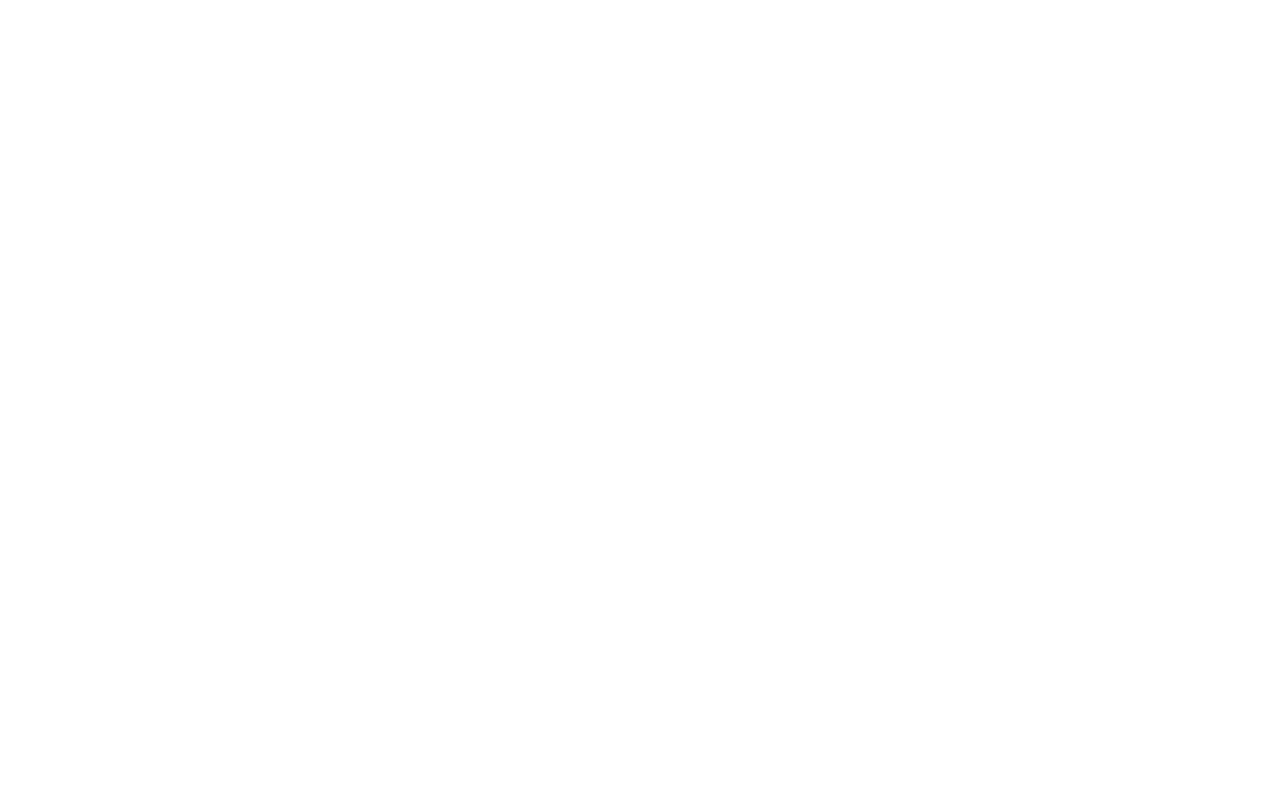
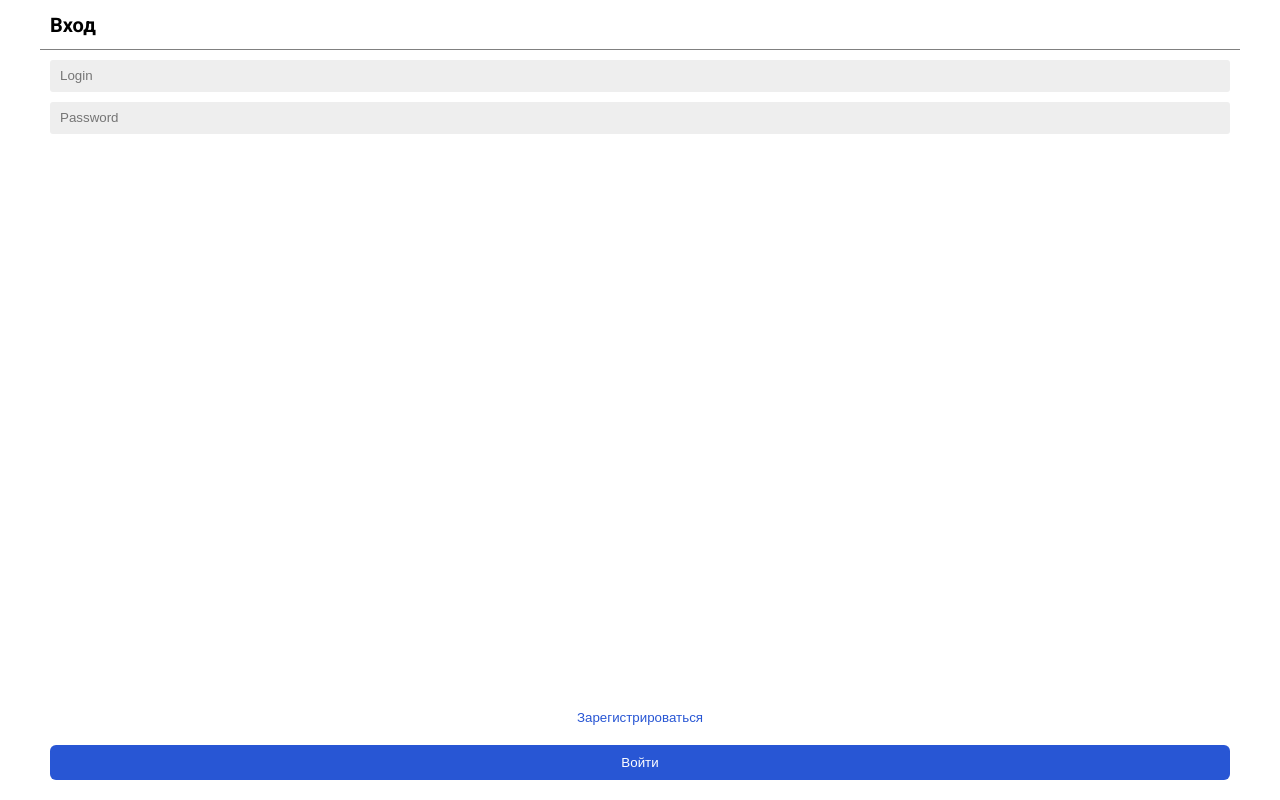
Before and after one commit to ianomokonov/picturim-react, a React (Create React App) app: page /login in a window 1280 px wide. Before the commit this address had no page. Built offline with nearby package versions, Linux system fonts and the light colour scheme.

Commit message:
форма входа и регистрации

```diff
--- a/src/App.tsx
+++ b/src/App.tsx
@@ -4,6 +4,7 @@
 import { Actions } from './pages/actions/Actions';
 import { Comments } from './pages/comments/Comments';
 import { CreatePost } from './pages/create-post/CreatePost';
+import { Login } from './pages/login/Login';
 import { Main } from './pages/main/Main';
 import { PostPage } from './pages/post/Post';
 import { Profile } from './pages/profile/Profile';
@@ -18,6 +19,7 @@
                 <Route path="actions" element={<Actions />} />
                 <Route path="profile" element={<Profile />} />
                 <Route path="comments" element={<Comments />} />
+                <Route path="login" element={<Login />} />
                 <Route path="post/:id" element={<PostPage />} />
             </Route>
         </Routes>
--- a/src/components/input/Input.props.ts
+++ b/src/components/input/Input.props.ts
@@ -1,5 +1,8 @@
+import { ReactElement } from 'react';
+
 export interface InputProps {
     value: string;
     placeholder?: string;
     setValue: (value: string) => void;
+    icon?: ReactElement;
 }
--- a/src/components/input/Input.tsx
+++ b/src/components/input/Input.tsx
@@ -3,19 +3,19 @@
 import { InputProps } from './Input.props';
 import cn from 'classnames';
 
-export const Input = ({ value, placeholder, setValue }: InputProps): ReactElement => {
+export const Input = ({ value, placeholder, setValue, icon }: InputProps): ReactElement => {
     return (
-        <div className="control control_prepend">
+        <div className={cn('control', { control_prepend: icon })}>
             <input
                 value={value}
                 className={cn(styles.input, 'input')}
                 type="text"
-                placeholder={placeholder || 'Поиск'}
+                placeholder={placeholder ?? 'Поиск'}
                 onInput={({ currentTarget }: FormEvent<HTMLInputElement>) =>
                     setValue(currentTarget.value)
                 }
             />
-            <i className="fas fa-search prepended"></i>
+            {icon && <span className="prepend">{icon}</span>}
         </div>
     );
 };
--- a/src/contexts/HeaderContext.tsx
+++ b/src/contexts/HeaderContext.tsx
@@ -4,7 +4,9 @@
 export interface IHeaderContext {
     title: string;
     actions: ReactElement | undefined;
-    setHeader: (title?: string, actions?: ReactElement) => void;
+    hasFooter: boolean;
+    setHeader: (title?: string, actions?: ReactElement, hasFooter?: boolean) => void;
+    setFooter: (has: boolean) => void;
 }
 
 const defaultState = {
@@ -14,19 +16,28 @@
             <i className="fas fa-comment-dots"></i>
         </div>
     ),
+    hasFooter: true,
     setHeader: () => {},
+    setFooter: () => {},
 };
 
 export const HeaderContext = createContext<IHeaderContext>(defaultState);
 
 export const HeaderContextProvider = ({ children }: PropsWithChildren<{}>) => {
     const [titleState, setTitleState] = useState<string>(defaultState.title);
+    const [footerState, setFooterState] = useState<boolean>(defaultState.hasFooter);
     const [actionsState, setActionsState] = useState<ReactElement | undefined>(
         defaultState.actions,
     );
 
-    const setHeader = (title?: string, actions?: ReactElement) => {
+    const setHeader = (title?: string, actions?: ReactElement, hasFooter: boolean = true) => {
         setTitleState(title || defaultState.title);
+        if (hasFooter) {
+            setFooter(true);
+        } else {
+            setFooter(false);
+        }
+
         if (!title) {
             setActionsState(actions || defaultState.actions);
             return;
@@ -34,8 +45,20 @@
         setActionsState(actions);
     };
 
+    const setFooter = (has: boolean) => {
+        setFooterState(has);
+    };
+
     return (
-        <HeaderContext.Provider value={{ title: titleState, actions: actionsState, setHeader }}>
+        <HeaderContext.Provider
+            value={{
+                title: titleState,
+                actions: actionsState,
+                setHeader,
+                setFooter,
+                hasFooter: footerState,
+            }}
+        >
             {children}
         </HeaderContext.Provider>
     );
--- a/src/controls.scss
+++ b/src/controls.scss
@@ -11,13 +11,16 @@
 
         .input {
             padding-left: 3rem;
+        }
+    }
 
-            &:focus {
-                border: none;
-                outline: none;
-                & ~ .prepended {
-                    color: black;
-                }
+    .input {
+        padding-left: 1rem;
+        &:focus {
+            border: none;
+            outline: none;
+            & ~ .prepended {
+                color: black;
             }
         }
     }
--- a/src/layout/Layout.module.scss
+++ b/src/layout/Layout.module.scss
@@ -18,4 +18,11 @@
     &__footer {
         grid-area: footer;
     }
+
+    &_no-footer {
+        grid-template-areas:
+            'header'
+            'body';
+        grid-template-rows: auto 1fr;
+    }
 }
--- a/src/layout/withLayout.tsx
+++ b/src/layout/withLayout.tsx
@@ -3,6 +3,8 @@
 import cn from 'classnames';
 import styles from './Layout.module.scss';
 import { Outlet } from 'react-router';
+import { useContext } from 'react';
+import { HeaderContext } from '../contexts/HeaderContext';
 
 // export const withLayout = <T extends Record<string, unknown>>(Component: FunctionComponent<T>) => {
 //     return function withLayoutComponent(props: T) {
@@ -15,17 +17,24 @@
 // };
 
 export const Layout = () => {
+    const { hasFooter } = useContext(HeaderContext);
     return (
-        <div className={cn(styles.main, 'container')}>
+        <div
+            className={cn(styles.main, 'container', {
+                [styles['main_no-footer']]: !hasFooter,
+            })}
+        >
             <div className={styles.main__header}>
                 <Header className={styles.header} />
             </div>
             <div className={styles.main__body}>
                 <Outlet />
             </div>
-            <div className={styles.main__footer}>
-                <Footer className={styles.footer} />
-            </div>
+            {hasFooter && (
+                <div className={styles.main__footer}>
+                    <Footer className={styles.footer} />
+                </div>
+            )}
         </div>
     );
 };
--- /dev/null
+++ b/src/pages/login/Login.module.scss
@@ -0,0 +1,34 @@
+.login {
+    padding: 1rem;
+    display: flex;
+    justify-items: flex-end;
+    height: 100%;
+    flex-direction: column;
+
+    &__field {
+        margin-bottom: 1rem;
+    }
+
+    &__btn {
+        background-color: rgb(40, 86, 212);
+        color: white;
+        width: 100%;
+        padding: 1rem;
+        border-radius: 0.6rem;
+        border: none;
+        outline: none;
+        margin-bottom: 1rem;
+
+        &_secondary {
+            color: rgb(40, 86, 212);
+            background-color: transparent;
+        }
+    }
+
+    &__actions {
+        flex-grow: 1;
+        display: flex;
+        justify-content: flex-end;
+        flex-direction: column;
+    }
+}
--- /dev/null
+++ b/src/pages/login/Login.tsx
@@ -0,0 +1,69 @@
+import { ReactElement, useContext, useEffect, useState } from 'react';
+import { Input } from '../../components/input/Input';
+import { HeaderContext } from '../../contexts/HeaderContext';
+import styles from './Login.module.scss';
+import cn from 'classnames';
+
+export const Login = (): ReactElement => {
+    const { setHeader, setFooter } = useContext(HeaderContext);
+    const [formData, setFormData] = useState<any>({});
+    const [isLogin, setIsLogin] = useState(true);
+
+    useEffect(() => {
+        if (isLogin) {
+            setHeader('Вход', undefined, false);
+            return;
+        }
+        setHeader('Регистрация', undefined, false);
+    }, [isLogin]);
+
+    const setData = (field: string, value: string) => {
+        setFormData({ ...formData, [field]: value });
+    };
+
+    return (
+        <div className={styles.login}>
+            {!isLogin && (
+                <div className={styles.login__field}>
+                    <Input
+                        placeholder="Email"
+                        value={formData.email}
+                        setValue={(v) => setData('email', v)}
+                    />
+                </div>
+            )}
+            <div className={styles.login__field}>
+                <Input
+                    placeholder="Login"
+                    value={formData.login}
+                    setValue={(v) => setData('login', v)}
+                />
+            </div>
+            <div className={styles.login__field}>
+                <Input
+                    placeholder="Password"
+                    value={formData.password}
+                    setValue={(v) => setData('password', v)}
+                />
+            </div>
+            <div className={styles.login__actions}>
+                <button
+                    className={cn(styles.login__btn, {
+                        [styles.login__btn_secondary]: isLogin,
+                    })}
+                    onClick={() => (isLogin ? setIsLogin(false) : setIsLogin(false))}
+                >
+                    Зарегистрироваться
+                </button>
+                <button
+                    className={cn(styles.login__btn, {
+                        [styles.login__btn_secondary]: !isLogin,
+                    })}
+                    onClick={() => (!isLogin ? setIsLogin(true) : setIsLogin(true))}
+                >
+                    Войти
+                </button>
+            </div>
+        </div>
+    );
+};
```
